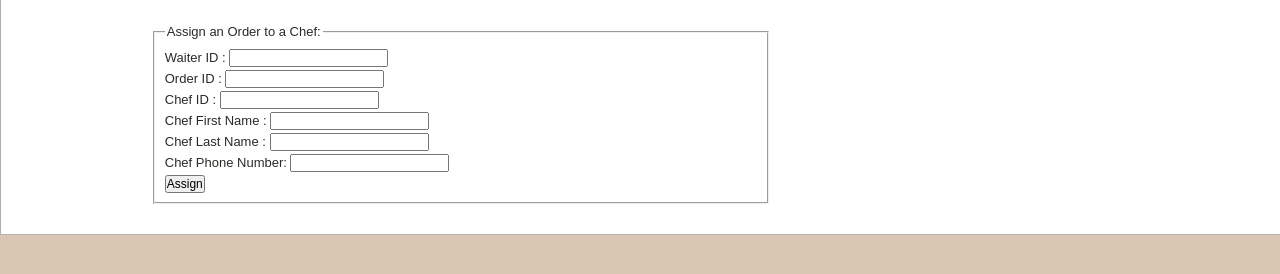
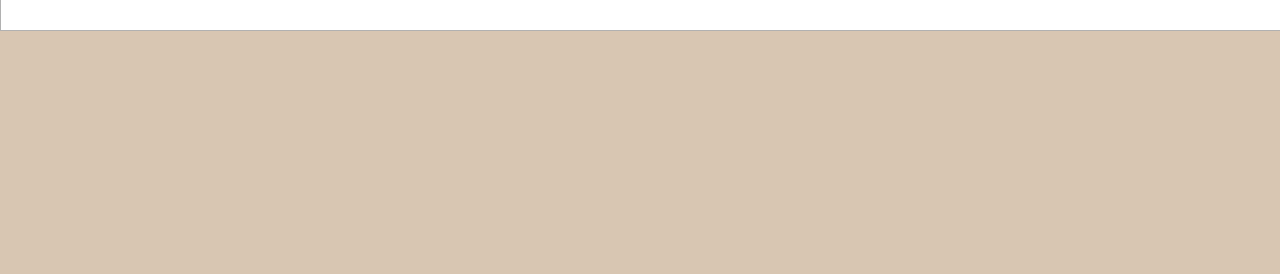
Before and after one commit to Jialin1210/restaurant-management-system, a Flask app: page /waiter/ in a window 1280 px wide; the page is wider, and only the part inside the window is pictured. Shown: the part 379-653 px from the top of that part. Run offline with Flask 2, Linux system fonts and the light colour scheme; parts of the project's set-up code (start-up, migrations or seed data) failed here and were passed over.

Commit message:
fix bugs for server.py

```diff
--- a/application/waiter.py
+++ b/application/waiter.py
@@ -38,7 +38,7 @@ def search_order(id2):
 def assign_order(cid, wid):
     query = '''
       insert into tells values ({wid}, {cid})
-       '''.format(wid=str(int(wid)), cid=str(int(cid)))
+       '''.format(wid=wid, cid=cid)
     return query
 
 
--- a/server.py
+++ b/server.py
@@ -232,31 +232,6 @@ def waiter():
       order.append(c)
     return render_template('waiters.html', **dict(data1=waiter_info, data2=order))
 
-@app.route('/assign_order/', methods=['GET','POST'])
-def assign_order():
-  if "POST" == request.method:
-    query2 = application.waiter.find_chef()
-    cursor2 = g.conn.execute(query2)
-    chef = []
-    for c in cursor2:
-      chef.append(c)
-    oid = request.form['order_id']
-    query3 = application.waiter.find_waiter(oid)
-    cursor3 = g.conn.execute(query3)
-    waiter = []
-    for c in cursor3:
-        waiter.append(c)
-
-    cid = chef[0][0]
-    wid = waiter[0][0]
-    query = application.waiter.assign_order(cid,wid)
-    cursor = g.conn.execute(query)
-    order_info = []
-    for c in cursor:
-      order_info.append(c)
-
-    return render_template("waiters.html")
-
 @app.route('/chef/', methods=['GET','POST'])
 def chef():
     if "GET" == request.method:
@@ -287,6 +262,7 @@ def menu():
     for c in cursor:
       menu_info.append(c)
     return render_template('menu.html', **dict(data1=menu_info))
+
 @app.route('/add_item/', methods=['GET','POST'])
 def add_item():
   if "POST" == request.method:
@@ -298,7 +274,7 @@ def add_item():
       food_id = c
     food_id = food_id[0]  # convert rowproxy to int
     query1 = application.menu.add_item(food_id,request.form['food_name'],request.form['unit_price'])
-    query2 = application.menu.add_present(food_id+1, mid)
+    query2 = application.menu.add_present(mid, food_id+1)
     cursor1 = g.conn.execute(query1)
     cursor2 = g.conn.execute(query2)
 
@@ -320,90 +296,90 @@ EXAMPLES
 # see for routing: http://flask.pocoo.org/docs/0.10/quickstart/#routing
 # see for decorators: http://simeonfranklin.com/blog/2012/jul/1/python-decorators-in-12-steps/
 #
-@app.route('/index/')
-def index():
-  """
-  request is a special object that Flask provides to access web request information:
+# @app.route('/index/')
+# def index():
+#   """
+#   request is a special object that Flask provides to access web request information:
 
-  request.method:   "GET" or "POST"
-  request.form:     if the browser submitted a form, this contains the data in the form
-  request.args:     dictionary of URL arguments, e.g., {a:1, b:2} for http://localhost?a=1&b=2
+#   request.method:   "GET" or "POST"
+#   request.form:     if the browser submitted a form, this contains the data in the form
+#   request.args:     dictionary of URL arguments, e.g., {a:1, b:2} for http://localhost?a=1&b=2
 
-  See its API: http://flask.pocoo.org/docs/0.10/api/#incoming-request-data
-  """
+#   See its API: http://flask.pocoo.org/docs/0.10/api/#incoming-request-data
+#   """
 
-  # DEBUG: this is debugging code to see what request looks like
-  print (request.args)
+#   # DEBUG: this is debugging code to see what request looks like
+#   print (request.args)
 
 
-  #
-  # example of a database query
-  #
-  #cursor = g.conn.execute("SELECT name FROM tes
-  #names = []
-  #for result in cursor:
-  #  names.append(result['name'])  # can also be accessed using result[0]
-  #cursor.close()
+#   #
+#   # example of a database query
+#   #
+#   #cursor = g.conn.execute("SELECT name FROM tes
+#   #names = []
+#   #for result in cursor:
+#   #  names.append(result['name'])  # can also be accessed using result[0]
+#   #cursor.close()
 
-  #
-  # Flask uses Jinja templates, which is an extension to HTML where you can
-  # pass data to a template and dynamically generate HTML based on the data
-  # (you can think of it as simple PHP)
-  # documentation: https://realpython.com/blog/python/primer-on-jinja-templating/
-  #
-  # You can see an example template in templates/index.html
-  #
-  # context are the variables that are passed to the template.
-  # for example, "data" key in the context variable defined below will be
-  # accessible as a variable in index.html:
-  #
-  #     # will print: [u'grace hopper', u'alan turing', u'ada lovelace']
-  #     <div>{{data}}</div>
-  #
-  #     # creates a <div> tag for each element in data
-  #     # will print:
-  #     #
-  #     #   <div>grace hopper</div>
-  #     #   <div>alan turing</div>
-  #     #   <div>ada lovelace</div>
-  #     #
-  #     {% for n in data %}
-  #     <div>{{n}}</div>
-  #     {% endfor %}
-  #
-  context = dict(data = names)
+#   #
+#   # Flask uses Jinja templates, which is an extension to HTML where you can
+#   # pass data to a template and dynamically generate HTML based on the data
+#   # (you can think of it as simple PHP)
+#   # documentation: https://realpython.com/blog/python/primer-on-jinja-templating/
+#   #
+#   # You can see an example template in templates/index.html
+#   #
+#   # context are the variables that are passed to the template.
+#   # for example, "data" key in the context variable defined below will be
+#   # accessible as a variable in index.html:
+#   #
+#   #     # will print: [u'grace hopper', u'alan turing', u'ada lovelace']
+#   #     <div>{{data}}</div>
+#   #
+#   #     # creates a <div> tag for each element in data
+#   #     # will print:
+#   #     #
+#   #     #   <div>grace hopper</div>
+#   #     #   <div>alan turing</div>
+#   #     #   <div>ada lovelace</div>
+#   #     #
+#   #     {% for n in data %}
+#   #     <div>{{n}}</div>
+#   #     {% endfor %}
+#   #
+#   context = dict(data = names)
 
 
-  #
-  # render_template looks in the templates/ folder for files.
-  # for example, the below file reads template/index.html
-  #
-  return render_template("index.html", **context)
+#   #
+#   # render_template looks in the templates/ folder for files.
+#   # for example, the below file reads template/index.html
+#   #
+#   return render_template("index.html", **context)
 
-#
-# This is an example of a different path.  You can see it at:
-#
-#     localhost:8111/another
-#
-# Notice that the function name is another() rather than index()
-# The functions for each app.route need to have different names
-#
-@app.route('/another')
-def another():
-  return render_template("another.html")
+# #
+# # This is an example of a different path.  You can see it at:
+# #
+# #     localhost:8111/another
+# #
+# # Notice that the function name is another() rather than index()
+# # The functions for each app.route need to have different names
+# #
+# @app.route('/another')
+# def another():
+#   return render_template("another.html")
 
 
-# Example of adding new data to the database
-@app.route('/add', methods=['POST'])
-def add():
-  name = request.form['name']
-  g.conn.execute('INSERT INTO test(name) VALUES (%s)', name)
-  return redirect('/index')
+# # Example of adding new data to the database
+# @app.route('/add', methods=['POST'])
+# def add():
+#   name = request.form['name']
+#   g.conn.execute('INSERT INTO test(name) VALUES (%s)', name)
+#   return redirect('/index')
 
-@app.route('/login')
-def login():
-    abort(401)
-    this_is_never_executed()
+# @app.route('/login')
+# def login():
+#     abort(401)
+#     this_is_never_executed()
 
 
 if __name__ == "__main__":
--- a/templates/chefs.html
+++ b/templates/chefs.html
@@ -42,8 +42,7 @@
                 <div class="common_content">
                     <h2>Chef</h2>
                     <hr>
-                    <form accept-charset="UTF-8" action="/chef/" autocomplete="off" method="POST"
-                        target="_blank">
+                    <form accept-charset="UTF-8" action="/chef/" autocomplete="off" method="POST">
                         <fieldset>
                             <legend>Search the chef:</legend>
                                 <label for="chef_id">Chef ID : </label><input name="chef_id" type="text"value="" /> <br />
--- a/templates/menu.html
+++ b/templates/menu.html
@@ -42,8 +42,7 @@
                 <div class="common_content">
                     <h2>Menu</h2>
                     <hr>
-                    <form accept-charset="UTF-8" action="/menu/" autocomplete="off" method="POST"
-                        target="_blank">
+                    <form accept-charset="UTF-8" action="/menu/" autocomplete="off" method="POST">
                         <fieldset>
                             <legend>Search the menu:</legend>
                                 <label for="menu_id">Menu ID : </label><input name="menu_id" type="text"value="" /> <br />
@@ -78,9 +77,8 @@
                         <fieldset>
                             <legend>Add a food item:</legend>
                             <label for="menu_id">Menu ID : </label><input name="menu_id" type="text" value="" /> <br />
-                            <label for="food_id">Food ID : </label><input name="food_id" type="text" value="" /> <br />
                             <label for="food_name">Food Name : </label><input name="food_name" type="text" value="" /> <br />
-                            <label for="unit_price">Unit Price : </label><input name="unit_price" type="number" value="" /> <br />
+                            <label for="unit_price">Unit Price : </label><input name="unit_price" type="number" step="0.01" value="" /> <br />
                             <input type="submit" value="Add" onclick="loading();">
                         </fieldset>
                     </form>
--- a/templates/waiters.html
+++ b/templates/waiters.html
@@ -42,8 +42,7 @@
                 <div class="common_content">
                     <h2>Waiter</h2>
                     <hr>
-                    <form accept-charset="UTF-8" action="/waiter/" autocomplete="off" method="POST"
-                        target="_blank">
+                    <form accept-charset="UTF-8" action="/waiter/" autocomplete="off" method="POST">
                         <fieldset>
                             <legend>Search the waiter:</legend>
                                 <label for="waiter_id">Waiter ID : </label><input name="waiter_id" type="text"value="" /> <br />
@@ -90,7 +89,7 @@
 
                         </tbody>
                     </table>
-                    <br />
+                    <!-- <br />
                     <form accept-charset="UTF-8" action="/assign_order/" autocomplete="off" method="POST">
                         <fieldset>
                             <legend>Assign an Order to a Chef:</legend>
@@ -102,7 +101,7 @@
                             <label for="chef_phone_number">Chef Phone Number: </label><input name="chef_phone_number" type="text" value="" /> <br />
                             <input type="submit" value="Assign" onclick="loading();">
                         </fieldset>
-                    </form>
+                    </form> -->
                 </div>
             </div>
 
```
Also changed, not shown: application/chef.py (+14 -14 lines), application/menu.py (+4 -4 lines), README.md.
